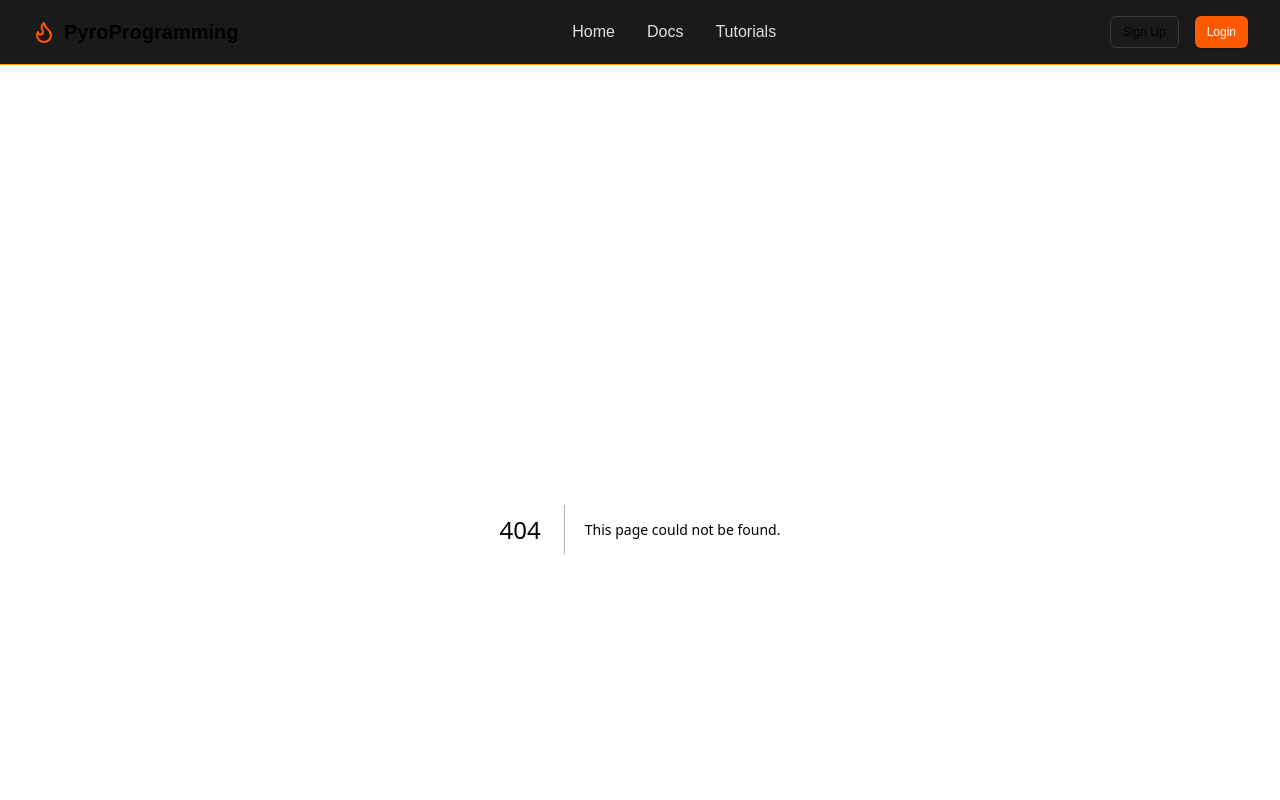
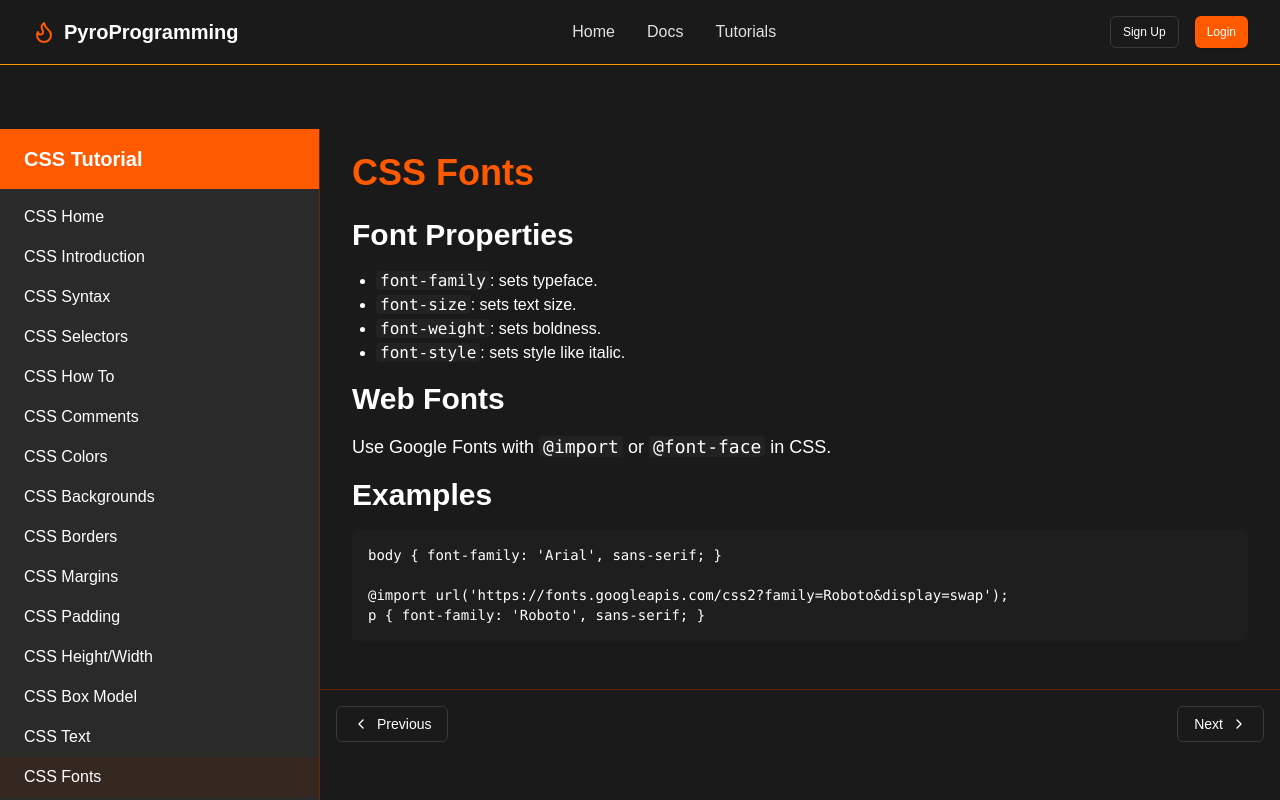
Before and after one commit to 321EZ123/PyroProgramming, a Next.js app: page /tutorials/css/fonts in a window 1280 px wide. Before the commit this address had no page. Shown: the top 800 px of the page. Built offline with nearby package versions, Linux system fonts and the light colour scheme.

Commit message:
Create page.tsx

```diff
--- /dev/null
+++ b/src/app/tutorials/css/fonts/page.tsx
@@ -0,0 +1,30 @@
+"use client";
+
+export default function CssFonts() {
+  return (
+    <div className="max-w-4xl mx-auto">
+      <h1 className="text-4xl font-bold mb-6 text-primary">CSS Fonts</h1>
+
+      <h2 className="text-3xl font-semibold mb-4">Font Properties</h2>
+      <ul className="list-disc pl-6 mb-4">
+        <li><code className="bg-card/50 px-1 rounded">font-family</code>: sets typeface.</li>
+        <li><code className="bg-card/50 px-1 rounded">font-size</code>: sets text size.</li>
+        <li><code className="bg-card/50 px-1 rounded">font-weight</code>: sets boldness.</li>
+        <li><code className="bg-card/50 px-1 rounded">font-style</code>: sets style like italic.</li>
+      </ul>
+
+      <h2 className="text-3xl font-semibold mb-4">Web Fonts</h2>
+      <p className="text-lg mb-4">Use Google Fonts with <code className="bg-card/50 px-1 rounded">@import</code> or <code className="bg-card/50 px-1 rounded">@font-face</code> in CSS.</p>
+
+      <h2 className="text-3xl font-semibold mb-4">Examples</h2>
+      <div className="bg-[#1E1E1E] rounded-md p-4 mb-6">
+        <pre className="text-white font-mono text-sm">
+          <code>{`body { font-family: 'Arial', sans-serif; }
+
+@import url('https://fonts.googleapis.com/css2?family=Roboto&display=swap');
+p { font-family: 'Roboto', sans-serif; }`}</code>
+        </pre>
+      </div>
+    </div>
+  );
+}
```
